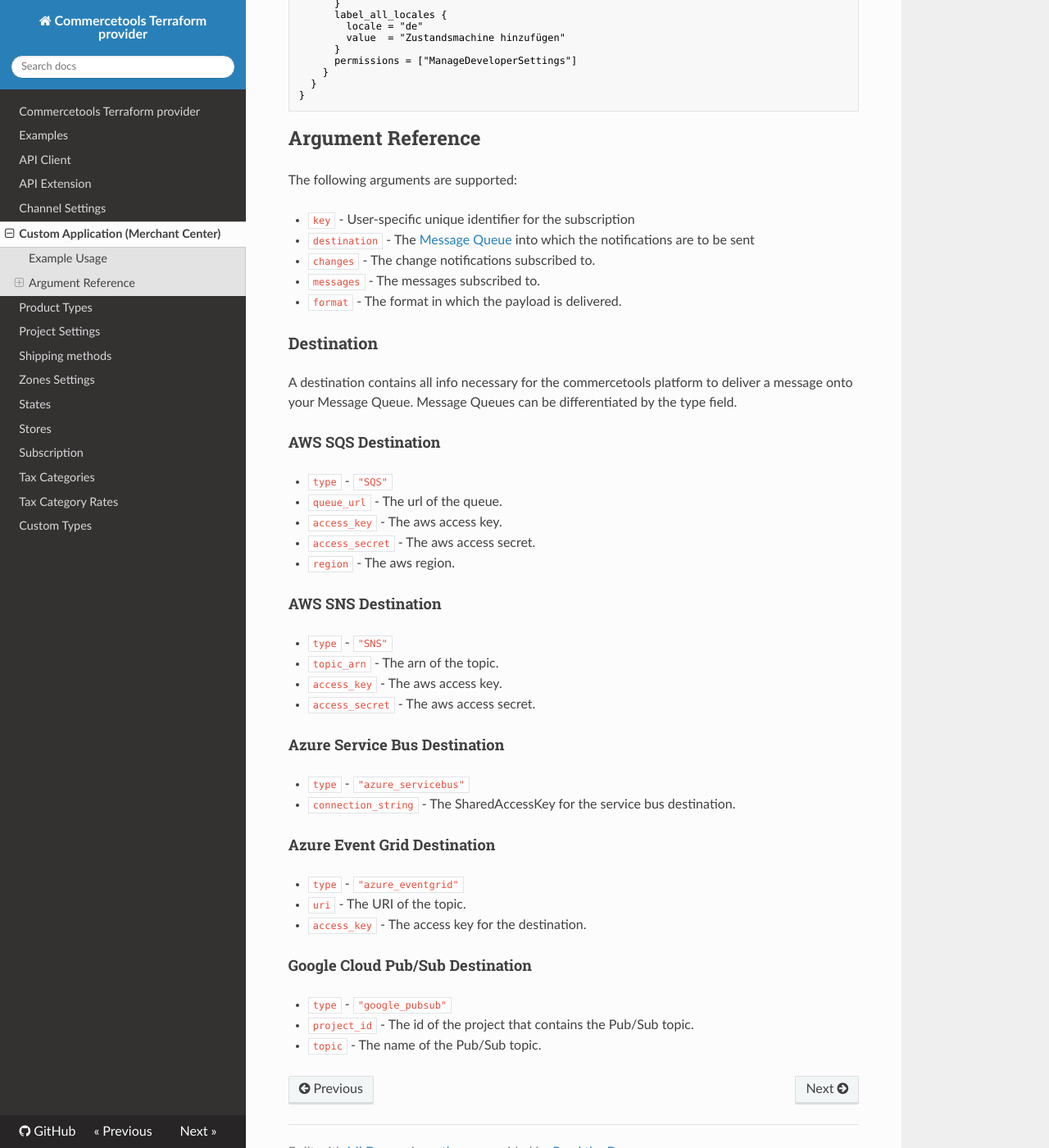
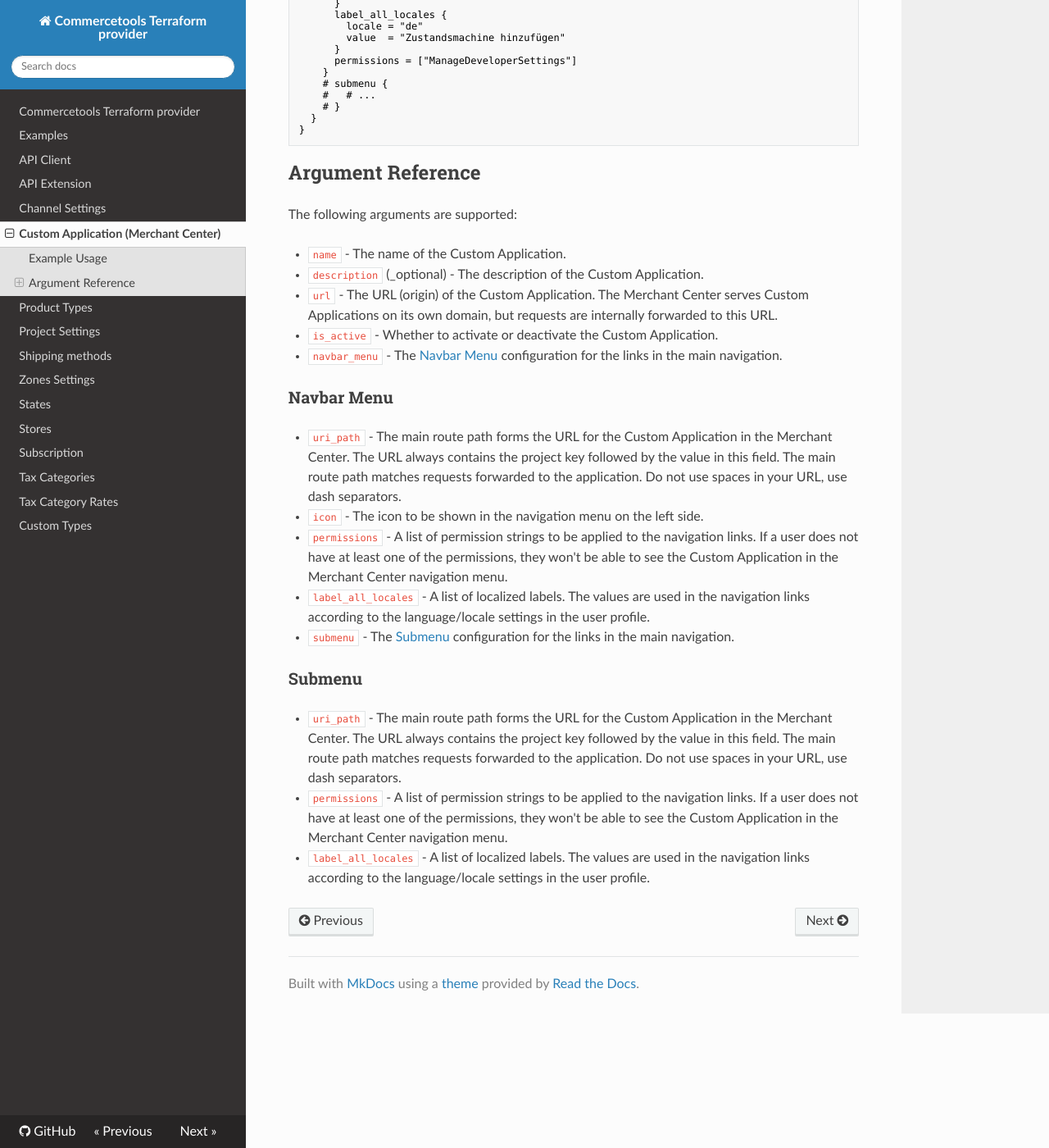
Before and after one commit to labd/terraform-provider-commercetools, an MkDocs documentation site: the page built from docs/resource_custom_application.md, in a window 1280 px wide and 1400 px high, scrolled down 674 px. Shown: the whole window at 82% size. Built offline with MkDocs 1.6.1, drawn with Linux system fonts in a browser that asks for light colours; nearby versions of some CDN libraries; some of the changed text lies outside the part shown.

Commit message:
docs(custom-apps): document resource fields

````diff
--- a/docs/resource_custom_application.md
+++ b/docs/resource_custom_application.md
@@ -37,6 +37,9 @@ resource "commercetools_custom_application" "state-machines" {
       }
       permissions = ["ManageDeveloperSettings"]
     }
+    # submenu {
+    #   # ...
+    # }
   }
 }
 ```
@@ -45,46 +48,22 @@ resource "commercetools_custom_application" "state-machines" {
 
 The following arguments are supported:
 
-* `key` - User-specific unique identifier for the subscription
-* `destination` - The [Message Queue](#destination) into which the notifications are to be sent
-* `changes` - The change notifications subscribed to.
-* `messages` - The messages subscribed to.
-* `format` - The format in which the payload is delivered.
+* `name` - The name of the Custom Application.
+* `description` (_optional) - The description of the Custom Application.
+* `url` - The URL (origin) of the Custom Application. The Merchant Center serves Custom Applications on its own domain, but requests are internally forwarded to this URL.
+* `is_active` - Whether to activate or deactivate the Custom Application.
+* `navbar_menu` - The [Navbar Menu](#navbar-menu) configuration for the links in the main navigation.
 
-### Destination
+### Navbar Menu
 
-A destination contains all info necessary for the commercetools platform to
-deliver a message onto your Message Queue. Message Queues can be
-differentiated by the type field.
+* `uri_path` - The main route path forms the URL for the Custom Application in the Merchant Center. The URL always contains the project key followed by the value in this field. The main route path matches requests forwarded to the application. Do not use spaces in your URL, use dash separators.
+* `icon` - The icon to be shown in the navigation menu on the left side.
+* `permissions` - A list of permission strings to be applied to the navigation links. If a user does not have at least one of the permissions, they won't be able to see the Custom Application in the Merchant Center navigation menu.
+* `label_all_locales` - A list of localized labels. The values are used in the navigation links according to the language/locale settings in the user profile.
+* `submenu` - The [Submenu](#submenu) configuration for the links in the main navigation.
 
-#### AWS SQS Destination
+### Submenu
 
-* `type` - `"SQS"`
-* `queue_url` - The url of the queue.
-* `access_key` - The aws access key.
-* `access_secret` - The aws access secret.
-* `region` - The aws region.
-
-#### AWS SNS Destination
-
-* `type` - `"SNS"`
-* `topic_arn` - The arn of the topic.
-* `access_key` - The aws access key.
-* `access_secret` - The aws access secret.
-
-#### Azure Service Bus Destination
-
-* `type` - `"azure_servicebus"`
-* `connection_string` - The SharedAccessKey for the service bus destination.
-
-#### Azure Event Grid Destination
-
-* `type` - `"azure_eventgrid"`
-* `uri` - The URI of the topic.
-* `access_key` - The access key for the destination.
-
-#### Google Cloud Pub/Sub Destination
-
-* `type` - `"google_pubsub"`
-* `project_id` - The id of the project that contains the Pub/Sub topic.
-* `topic` - The name of the Pub/Sub topic.
+* `uri_path` - The main route path forms the URL for the Custom Application in the Merchant Center. The URL always contains the project key followed by the value in this field. The main route path matches requests forwarded to the application. Do not use spaces in your URL, use dash separators.
+* `permissions` - A list of permission strings to be applied to the navigation links. If a user does not have at least one of the permissions, they won't be able to see the Custom Application in the Merchant Center navigation menu.
+* `label_all_locales` - A list of localized labels. The values are used in the navigation links according to the language/locale settings in the user profile.
````
